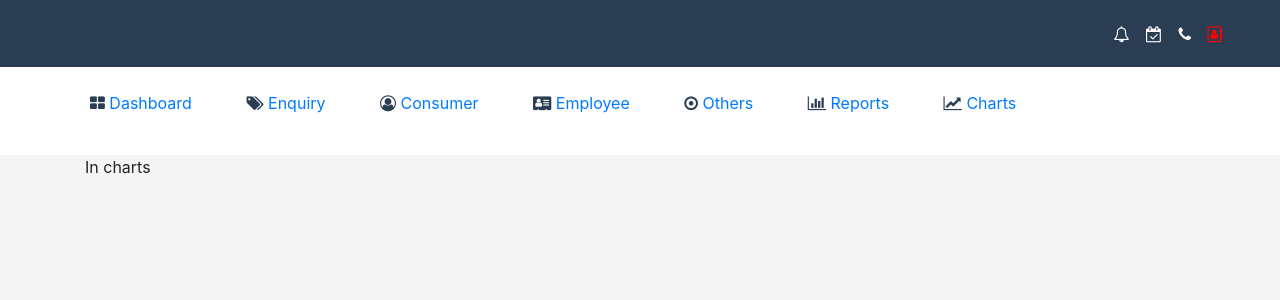
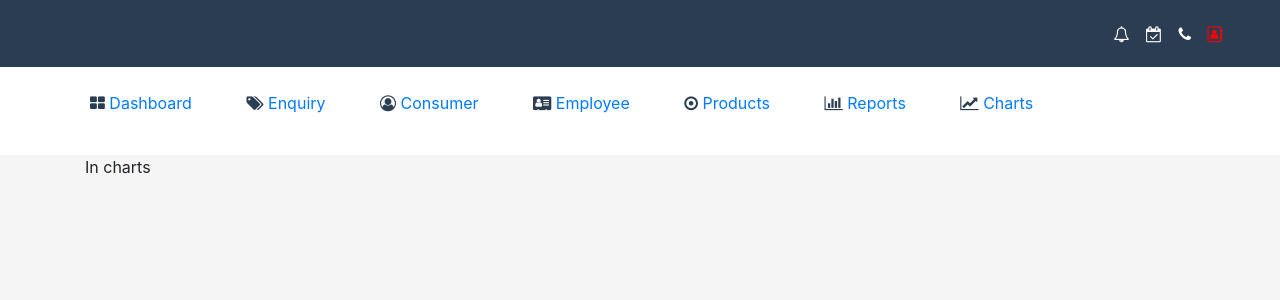
Before and after one commit to Vazcipher/trackmyleadz, a Django app: page /trackapp/charts in a window 1280 px wide. Shown: the top 300 px of the page. Run offline with Django 3.2, Linux system fonts and the light colour scheme; some libraries are stand-ins or nearby versions.

Commit message:
for pull

```diff
--- a/trackapp/static/css/employee.css
+++ b/trackapp/static/css/employee.css
@@ -13,7 +13,7 @@
     border: 2px;
     background-color: white;
     margin-top: -155px;
-    margin-left: 250px;
+    margin-left: 100px;
     padding-left: 50px;
     height: 500px;
     width: 1000px;
--- a/trackapp/static/css/enquires.css
+++ b/trackapp/static/css/enquires.css
@@ -1,3 +1,5 @@
+
+
 .d {
     background-color: #006666;
     color: white;
--- a/trackapp/template/employee.html
+++ b/trackapp/template/employee.html
@@ -47,7 +47,7 @@
 			<td><span style="color:red;"></span><br><input class="form-control" type="text" placeholder="FirstName"
 					id="fn"></td>
 			<td><span style="color:red;"></span><br><input class="form-control" type="text" placeholder="LastName"
-					id="ln"></td>
+				id="ln"></td>
 
 			<td><span style="color:red;"></span><br><input class="form-control" type="text" placeholder="Username"
 					id="un"></td>
--- a/trackapp/template/home.html
+++ b/trackapp/template/home.html
@@ -127,7 +127,7 @@
 					</li>
 					<li class="list-inline">
 						<i class="fa fa-dot-circle-o"></i>
-						<a href="/trackapp/others">Others</a>
+						<a href="/trackapp/others">Products</a>
 					</li>
 					<li class="list-inline">
 						<i class="fa fa-bar-chart"></i>
```
